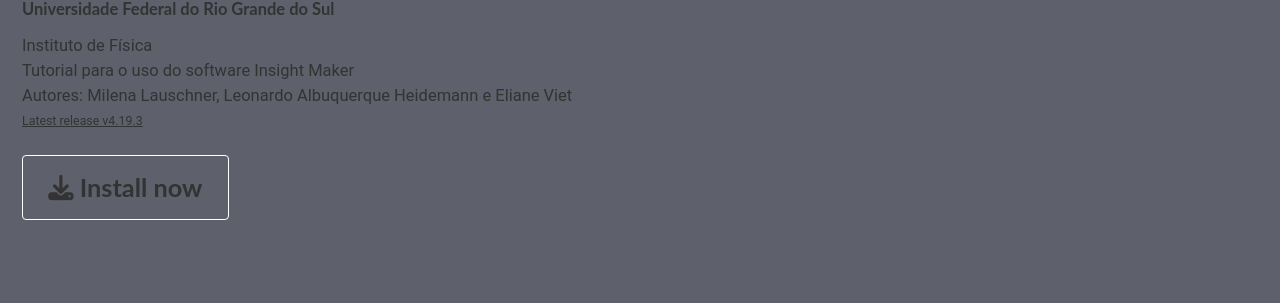
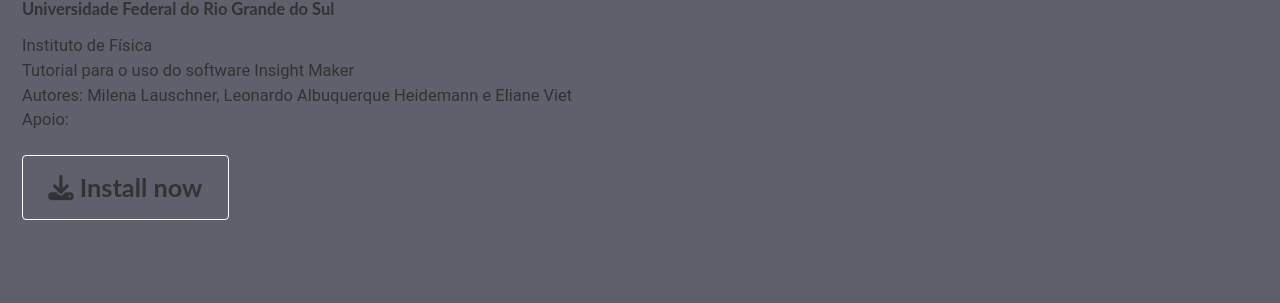
Before and after one commit to milenalauschner/MM, a Jekyll site: the page built from _pages/about.md, in a window 1280 px wide and 900 px high. Shown: the part 154-457 px from the top of the window. Built offline with Jekyll 4.4.1, drawn with Linux system fonts in a browser that asks for light colours; cached includes are drawn as plain includes; nearby versions of some CDN libraries; some web fonts are replaced.

Commit message:
Update about.md

```diff
--- a/_pages/about.md
+++ b/_pages/about.md
@@ -13,7 +13,7 @@ excerpt: >
   Instituto de Física<br />
   Tutorial para o uso do software Insight Maker<br />
   Autores: Milena Lauschner, Leonardo Albuquerque Heidemann e Eliane Viet<br />
-  <small><a href="https://github.com/mmistakes/minimal-mistakes/releases/tag/4.19.3">Latest release v4.19.3</a></small>
+  Apoio:
 sidebar:
   title: "Sumário"
   nav: blogroll
```
